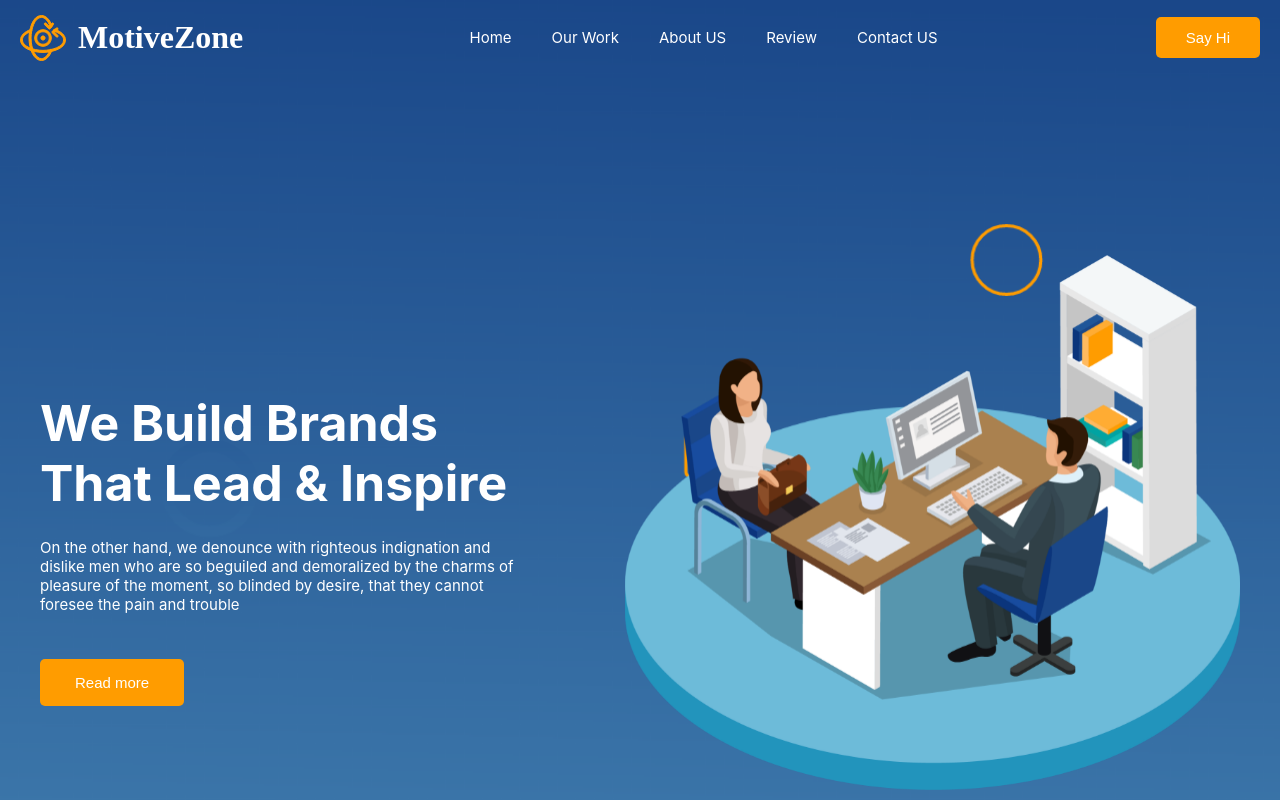
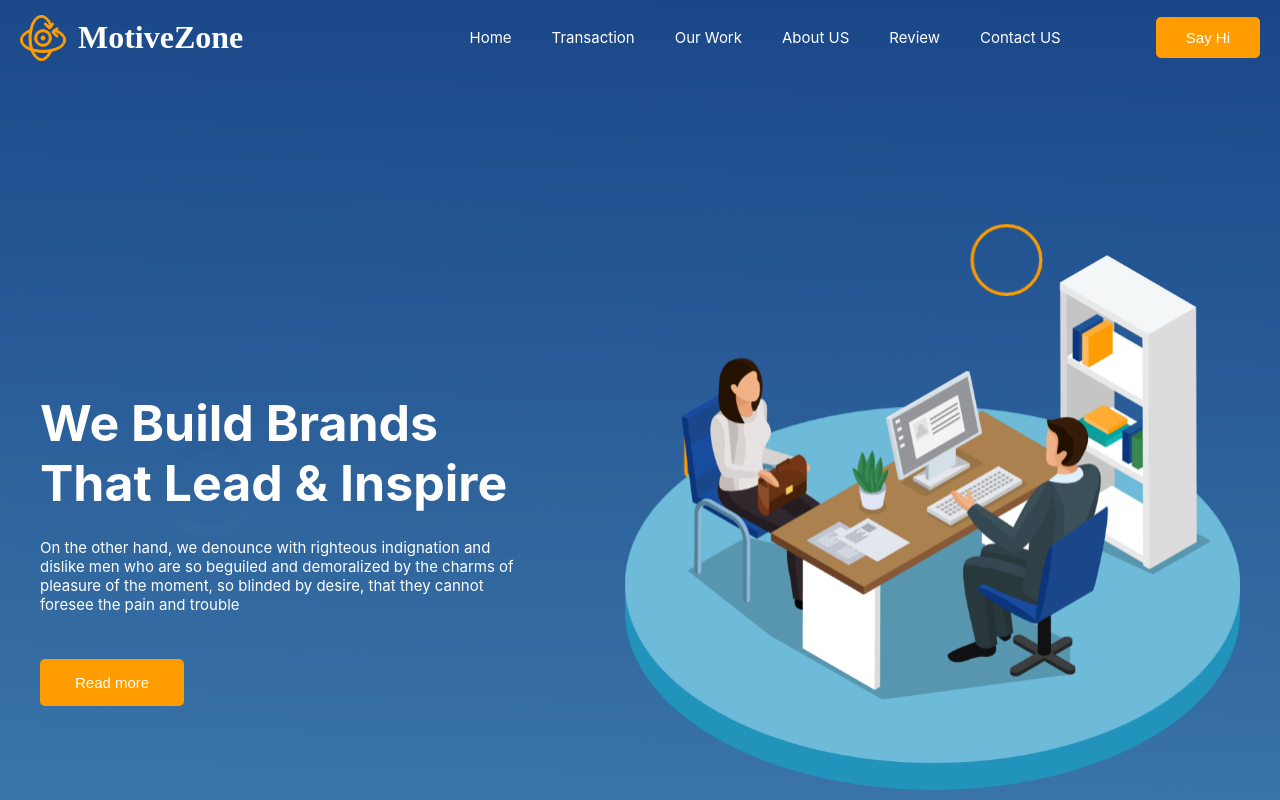
Before and after one commit to LinhDong64/TeqFresher-MotiveZone-UI, a React (Create React App) app in the folder ts-motive-zone-app/: page / in a window 1280 px wide. Shown: the top 800 px of the page. Built offline with nearby package versions, Linux system fonts and the light colour scheme.

Commit message:
add url of transaction to nav-bar

```diff
--- a/ts-motive-zone-app/src/components/NavBar/index.tsx
+++ b/ts-motive-zone-app/src/components/NavBar/index.tsx
@@ -1,16 +1,24 @@
 import '../../assets/styles/Overview/nav.overview.scss'
 import motiveLogo from '../../assets/images/logo/motive-zone-logo.png'
 import slashIcon from '../../assets/images/icons/slash-icon.png'
+import { Link } from 'react-router-dom';
 
 export default function NavBar(props: any) {
 
-    const menuItemList: string[] = ['Home', 'Our Work', 'About US',
+  const menuItemList: string[] = ['Home', 'Transaction', 'Our Work', 'About US',
     'Review', 'Contact US'];
   const menuEle = menuItemList.map((item, index) => {
     return (
+      item === 'Home' ? <li key={index}>
+        <Link to={{
+          pathname: '/'
+        }}>{item}</Link>
+      </li> :
         <li key={index}>
-                <a href={'/' + item.toLowerCase()
-                    .replace(' ', '-')}>{item}</a>
+          <Link to={{
+            pathname: `/${item.toLowerCase()
+              .replace(' ', '-')}`
+          }}>{item}</Link>
         </li>
     )
   });
```
Lines whose indentation alone changed are shown as unchanged.
